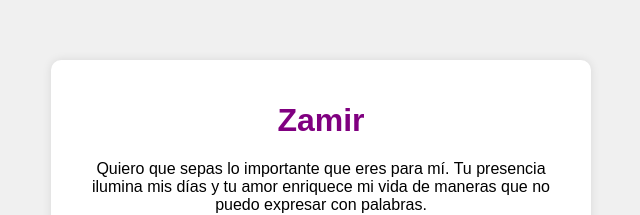
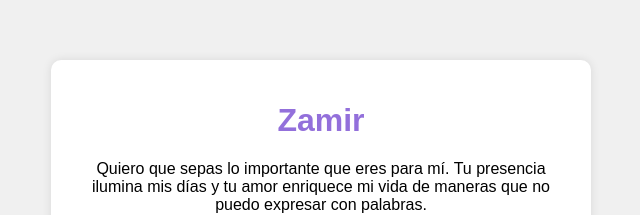
Before and after one commit to Esotg10/.github.io, a plain HTML site: page index.html in a window 1280 px wide. Shown: the part 211-426 px from the top of the page, without its empty margins (319-959 px from the left). Drawn offline with Linux system fonts and the light colour scheme.

Commit message:
Update index.html

```diff
--- a/index.html
+++ b/index.html
@@ -23,7 +23,7 @@
             text-align: center;
         }
         h1 {
-            color: #800080;
+            color: #9370DB;
         }
     </style>
 </head>
```
